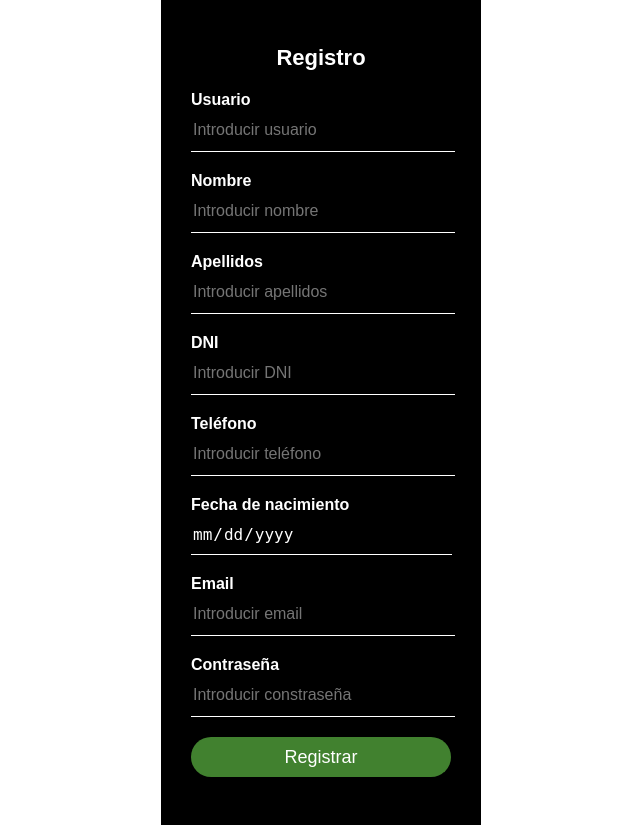
After one commit to jonvaldesss/SeguridadWeb, a PHP site: page /registro.php in a window 1280 px wide. The commit adds this page. Shown: the whole page, without its empty margins (319-959 px from the left). Run offline with PHP 8.4, Linux system fonts and the light colour scheme; data comes from the database, SQL or seed files in the repository; data that the repository does not hold is empty.

Commit message:
Añadir css y cambios

```diff
--- a/docker-lamp/app/con_db.php
+++ b/docker-lamp/app/con_db.php
@@ -15,14 +15,6 @@
 $query = mysqli_query($conn, "SELECT * FROM usuarios")
    or die (mysqli_error($conn));
 
-while ($row = mysqli_fetch_array($query)) {
-  echo
-   "<tr>
-    <td>{$row['id']}</td>
-    <td>{$row['nombre']}</td>
-   </tr>";
 
 
-}
-
 ?>
--- a/docker-lamp/app/registrar.php
+++ b/docker-lamp/app/registrar.php
@@ -2,16 +2,17 @@
 
 include("con_db.php");
 
-if (isset($_POST['register'])) {
-    $nombreapellidos = trim($_POST["nombreapellidos"]);
+if (isset($_POST['register'])){
     $dni = trim($_POST["dni"]);
+    $nombre = trim($_POST["nombre"]);
+    $apellidos  = trim($_POST["apellidos"]);
     $telefono = trim($_POST["telefono"]);
-    $fecha_nacimiento = trim($_POST["trip-start"]);
+    $fecha_nacimiento = trim($_POST["fechanacimiento"]);
     $email = trim($_POST["email"]);
     $usuario = trim($_POST["usuario"]);
     $contraseña = trim($_POST["contraseña"]);
 
-    $consulta = "INSERT INTO usuarios(DNI, nombre_apellidos, telefono, fecha_nacimiento, email, usuario, contraseña) VALUES ('$nombreapellidos','$dni','$telefono','$fecha_nacimiento','$email','$usuario','$contraseña')";
+    $consulta = "INSERT INTO usuarios(DNI, nombre, apellidos, telefono, fecha_nacimiento, email, usuario, contraseña) VALUES ('$dni','$nombre', '$apellidos','$telefono','$fecha_nacimiento','$email','$usuario','$contraseña')";
     $resultado = mysqli_query($conn, $consulta);
 
     if($resultado){
--- /dev/null
+++ b/docker-lamp/app/registro.php
@@ -0,0 +1,61 @@
+<!DOCTYPE html>
+<html lang="es">
+<head>
+    <meta charset="UTF-8">
+    <meta http-equiv="X-UA-Compatible" content="IE=edge">
+    <meta name="viewport" content="width=device-width, initial-scale=1.0">
+    <link rel="stylesheet" href="style-registro.css">
+    <title>TÍTULO</title>
+</head>
+<body>
+    <!-- registro -->
+
+    <div class="caja-login">
+        <h1>Registro</h1>
+        <form method = "post">
+            <!--nombre de usuario-->
+            <label for="usuario">Usuario</label>
+            <input type="text" name="usuario" placeholder="Introducir usuario">
+
+            <!--nombre-->
+            <label for="nombre">Nombre</label>
+            <input type="text" name="nombre" placeholder="Introducir nombre">
+
+            <!--apellidos-->
+            <label for="apellidos">Apellidos</label>
+            <input type="text" name="apellidos" placeholder="Introducir apellidos">
+
+            <!--DNI-->
+            <label for="dni">DNI</label>
+            <input type="text" name="dni" placeholder="Introducir DNI" pattern="[0-9]{8}[A-Za-z]{1}" title="Debe poner 8 números y una letra">
+
+            <!--Telefono-->
+            <label for="telefono">Teléfono</label>
+            <input type="tel" name="telefono" placeholder="Introducir teléfono">
+
+            <!--fecha nacimiento-->
+            <label for="fechanacimiento">Fecha de nacimiento</label>
+            <input type="date" name="fechanacimiento">
+
+            <!--Email-->
+            <label for="email">Email</label>
+            <input type="email" name="email" placeholder="Introducir email">
+
+
+            <!--constraseña-->
+            <label for="contraseña">Contraseña</label>
+            <input type="password" name="contraseña" placeholder="Introducir constraseña">
+
+            <!--botón enviar-->
+            <input type="submit" name="register" value="Registrar">
+        </form>
+
+        <?php
+
+        include("registrar.php");
+
+        ?>
+
+    </div>
+</body>
+</html>
--- /dev/null
+++ b/docker-lamp/app/style-registro.css
@@ -0,0 +1,75 @@
+body {
+    background: #ffffff;
+    margin: 0;
+    padding: 0;
+    font-family: sans-serif;
+    height: 100vh;
+}
+
+.caja-login {
+    width: 320px;
+    height: 850px;
+    top: 50%;
+    left: 50%;
+    background: #000000;
+    color: #ffffff;
+    position: absolute;
+    transform: translate(-50%, -50%);
+    box-sizing: border-box;
+    padding: 70px 30px;
+}
+
+.caja-login h1 {
+    margin: 0;
+    padding: 0 0 20px;
+    text-align: center;
+    font-size: 22px;
+}
+
+.caja-login label {
+    margin: 0;
+    padding: 0;
+    font-weight: bold;
+    display: block;
+}
+
+.caja-login input {
+    width: 100%;
+    margin-bottom: 20px;
+}
+
+.caja-login input[type="text"],
+.caja-login input[type="password"],
+.caja-login input[type="email"],
+.caja-login input[type="date"],
+.caja-login input[type="tel"] {
+
+    border: none;
+    border-bottom: 1px solid #ffffff;
+    background: transparent;
+    outline: none;
+    height: 40px;
+    color: #ffffff;
+    font-size: 16px;
+}
+
+.caja-login input[type="submit"] {
+    border: none;
+    outline: none;
+    height: 40px;
+    background:#41812f;
+    color: #ffffff;
+    font-size: 18px;
+    border-radius: 20px;
+}
+
+.caja-login a {
+   text-decoration: none;
+   font-size: 12px;
+   line-height: 20px;
+   color: #6c6c6c;
+}
+
+.caja-login a:hover {
+    color:#ffffff;
+}
```
Also changed, not shown: docker-lamp/app/index.php (+16 -32 lines), docker-lamp/app/login.php (+3 -4 lines), docker-lamp/app/style-index.css (added, +74 -0 lines), docker-lamp/README.md (deleted), docker-lamp/app/estilo.css (deleted).
